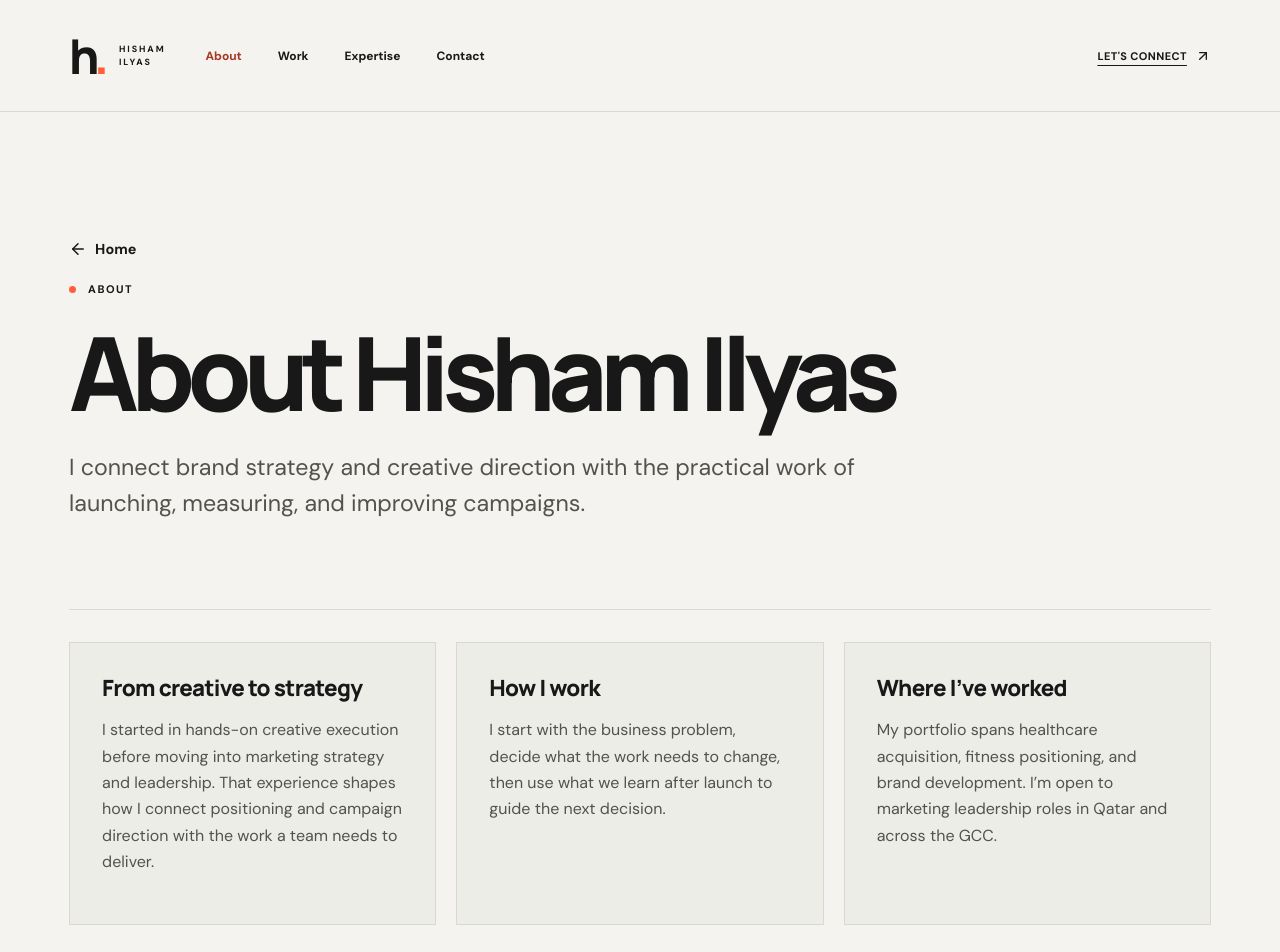
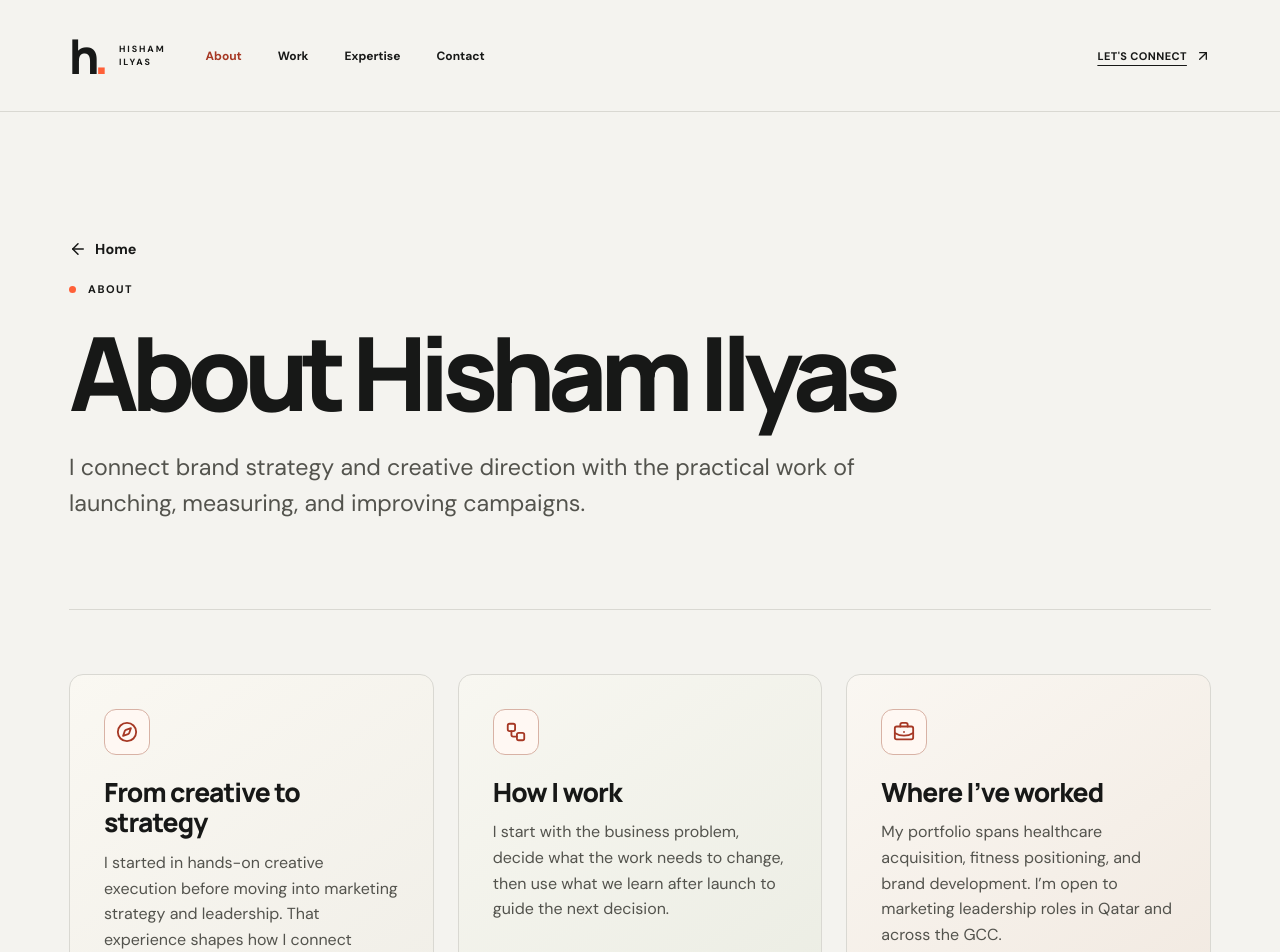
Before and after one commit to hhishamilyas/portfolio, a Next.js app: page /about in a window 1280 px wide. Shown: the top 952 px of the page. Built offline with nearby package versions, Linux system fonts and the light colour scheme.

Commit message:
Connect About stories to relevant portfolio pages

```diff
--- a/app/about/page.tsx
+++ b/app/about/page.tsx
@@ -1,14 +1,21 @@
 import type { Metadata } from 'next';
 import Link from 'next/link';
-import { Plus } from 'lucide-react';
+import { ArrowUpRight, BriefcaseBusiness, Compass, Plus, Workflow } from 'lucide-react';
 import Landing from '../_components/Landing';
 import styles from '../_components/landing.module.css';
 import career from './career.module.css';
+import story from './story.module.css';
 
 export const metadata: Metadata = {
   title: 'About | Hisham Ilyas',
   description: 'Meet Hisham Ilyas, a marketing strategist and creative leader working across brand, performance, and marketing operations.',
 };
+
+const stories = [
+  { title: 'From creative to strategy', description: 'I started in hands-on creative execution before moving into marketing strategy and leadership. That experience shapes how I connect positioning and campaign direction with the work a team needs to deliver.', icon: Compass, href: '#career-path', action: 'Explore my career' },
+  { title: 'How I work', description: 'I start with the business problem, decide what the work needs to change, then use what we learn after launch to guide the next decision.', icon: Workflow, href: '/expertise', action: 'See my expertise' },
+  { title: 'Where I’ve worked', description: 'My portfolio spans healthcare acquisition, fitness positioning, and brand development. I’m open to marketing leadership roles in Qatar and across the GCC.', icon: BriefcaseBusiness, href: '/work', action: 'View selected work' },
+];
 
 const roles = [
   { title: 'Manager – Performance Marketing', company: 'Trixcorp', period: 'Mar 2026 onward', location: 'Dubai, United Arab Emirates' },
@@ -22,12 +29,17 @@ const roles = [
 export default function AboutPage() {
   return (
     <Landing label="ABOUT" title="About Hisham Ilyas" intro="I connect brand strategy and creative direction with the practical work of launching, measuring, and improving campaigns.">
-      <div className={styles.grid}>
-        <section className={styles.card}><h2>From creative to strategy</h2><p>I started in hands-on creative execution before moving into marketing strategy and leadership. That experience shapes how I connect positioning and campaign direction with the work a team needs to deliver.</p></section>
-        <section className={styles.card}><h2>How I work</h2><p>I start with the business problem, decide what the work needs to change, then use what we learn after launch to guide the next decision.</p></section>
-        <section className={styles.card}><h2>Where I’ve worked</h2><p>My portfolio spans healthcare acquisition, fitness positioning, and brand development. I’m open to marketing leadership roles in Qatar and across the GCC.</p></section>
+      <div className={story.grid}>
+        {stories.map(({ title, description, icon: Icon, href, action }) => (
+          <section className={story.card} key={title}>
+            <div className={story.icon}><Icon size={22} aria-hidden="true" /></div>
+            <h2>{title}</h2>
+            <p>{description}</p>
+            <Link className={story.link} href={href}>{action}<ArrowUpRight size={17} aria-hidden="true" /></Link>
+          </section>
+        ))}
       </div>
-      <section className={career.career} aria-labelledby="career-heading">
+      <section id="career-path" className={career.career} aria-labelledby="career-heading">
         <h2 id="career-heading">Career path</h2>
         <ol className={career.timeline} role="list">
           {roles.map((role, index) => (
```
